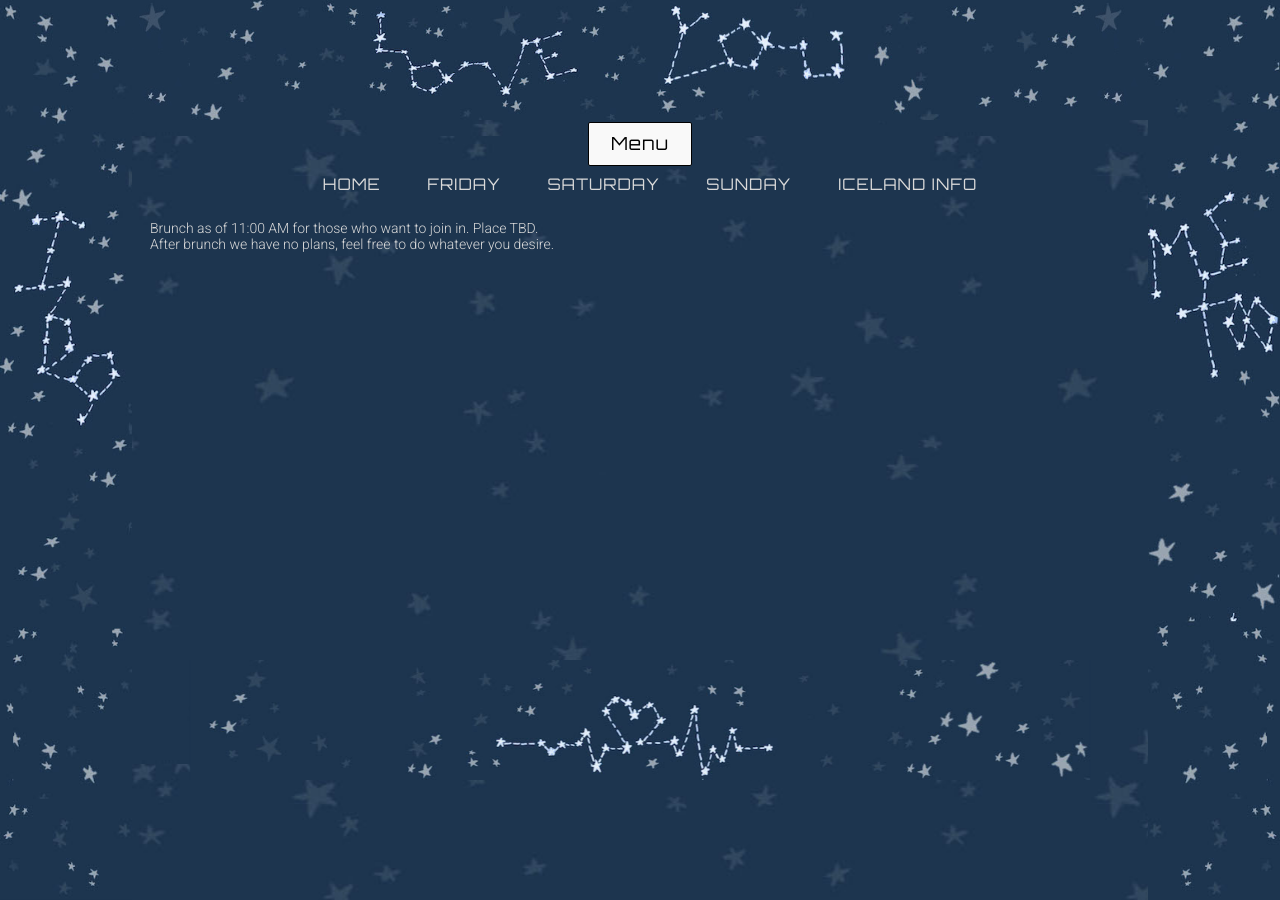
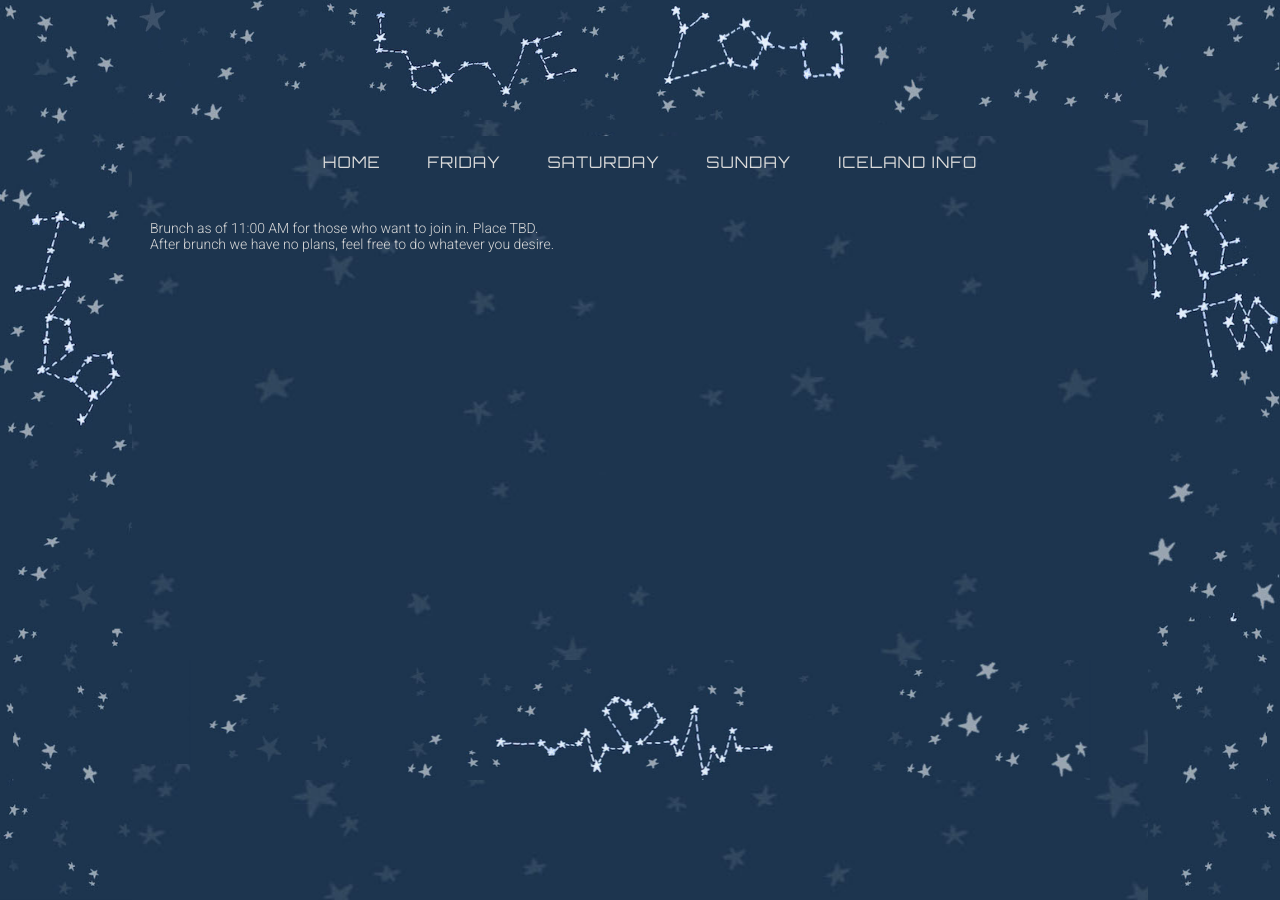
Before and after one commit to rltvty/olkelda, a Jekyll site: the page built from sunday.md, in a window 1280 px wide. Built offline with Jekyll 4.4.1, drawn with Linux system fonts in a browser that asks for light colours.

Commit message:
removed 'menu' button

```diff
--- a/_layouts/default.html
+++ b/_layouts/default.html
@@ -24,9 +24,6 @@
     <div class="main-nav-container-container">
         <div class="has_content" id="main-nav-container">
             <div class="main-nav-container-inner">
-                <div class="clearfix">
-                    <button class="main-nav">Menu</button>
-                </div>
                 {% include navigation.html %}
             </div>
         </div>
--- a/_layouts/home.html
+++ b/_layouts/home.html
@@ -35,9 +35,6 @@
     <div class="main-nav-container-container">
         <div class="has_content" id="main-nav-container">
             <div class="main-nav-container-inner">
-                <div class="clearfix">
-                    <button class="main-nav">Menu</button>
-                </div>
                 {% include navigation.html %}
             </div>
         </div>
```
